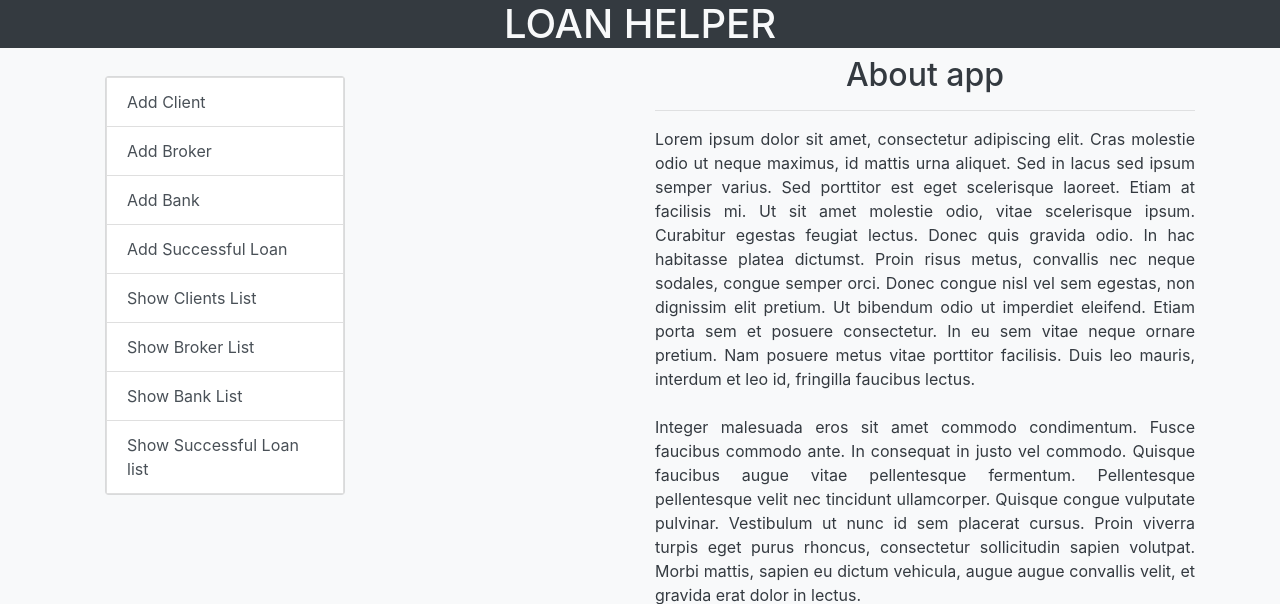
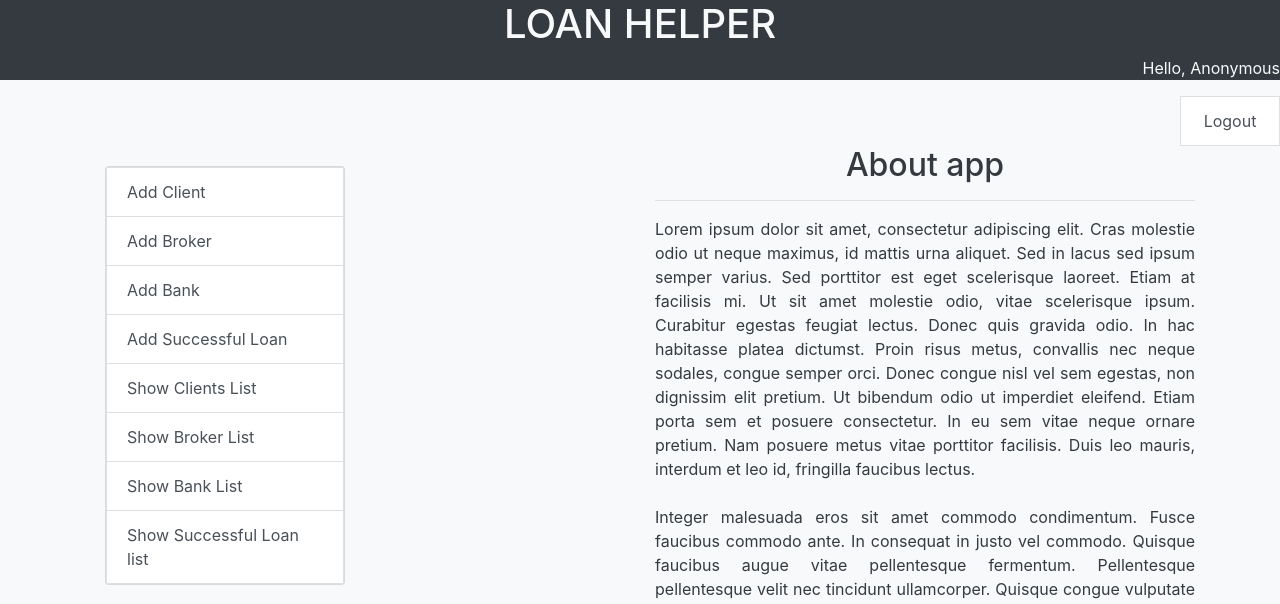
Before and after one commit to emillech/Loan-helper, a Django app: page / in a window 1280 px wide. Shown: the top 604 px of the page. Run offline with Django 3.2, Linux system fonts and the light colour scheme.

Commit message:
login view added

```diff
--- a/loan_helper/forms.py
+++ b/loan_helper/forms.py
@@ -32,3 +32,8 @@ class UpdateClientForm(forms.ModelForm):
             'broker',
             'current_status'
         ]
+
+
+class LoginForm(forms.Form):
+    login = forms.CharField(max_length=100)
+    password = forms.CharField(max_length=100, widget=forms.PasswordInput)
--- a/loan_helper/templates/index.html
+++ b/loan_helper/templates/index.html
@@ -7,8 +7,16 @@
           integrity="sha384-TX8t27EcRE3e/ihU7zmQxVncDAy5uIKz4rEkgIXeMed4M0jlfIDPvg6uqKI2xXr2" crossorigin="anonymous">
 </head>
 <body class="bg-light">
-
-    <h1 class="text-md-center bg-dark text-light" >LOAN HELPER</h1>
+    <div class="text-md-center bg-dark text-light">
+    <h1 style="display: flex; justify-content: center">LOAN HELPER</h1>
+    <p style="display: flex; justify-content: right">Hello, {{ user }}</p>
+    </div>
+    <div style="display: flex; justify-content: right">
+    <a href="/logout/" class="list-group-item list-group-item-action"
+       style="display: inline-block; text-align: center; width: 100px">
+        Logout
+    </a>
+    </div>
     <div class="container">
         <div class="row">
             <div class="col-sm">
--- a/loan_helper/views.py
+++ b/loan_helper/views.py
@@ -1,3 +1,5 @@
+from django.contrib.auth import authenticate, login, logout
+from django.contrib.auth.models import User
 from django.http import HttpResponseRedirect
 from django.shortcuts import render, redirect
 from django.views import View
@@ -6,20 +8,54 @@ from django.views.generic import ListView, FormView
 from django.urls import reverse_lazy
 from loan_helper.models import Client, Broker, Comment, Occupation, ClientOccupation, Bank, SuccessfulLoan, \
     CURRENT_STATUS, OCCUPATION
-from loan_helper.forms import AddClientForm, UpdateClientForm
+from loan_helper.forms import AddClientForm, UpdateClientForm, LoginForm
 from django.db.models import Q
+from django.contrib.auth.mixins import LoginRequiredMixin
+
+
+class LoginView(FormView):
+    form_class = LoginForm
+    template_name = "login.html"
+    success_url = "/"
+
+    def form_valid(self, form):
+        username = form.cleaned_data["login"]
+        password = form.cleaned_data["password"]
+        user = authenticate(self.request, username=username, password=password)
+        if user:
+            login(self.request, user)
+            return super().form_valid(form)
+        # Wykona nie na formularzu add_error(None, String) powoduje, że zostanie dodany błąd
+        # nie związany z żadnym polem formularza, przydatne w przypadku, błąd jest związany
+        # wieloma polami. Podanie add_error z pierwszym parametrem stringowym powoduje, że dany
+        # błąd zostanie dodany do kola o takiej nazwie.
+        form.add_error(None, "Zły login lub hasło")
+        return super().form_invalid(form)
+
+
+class LogoutView(View):
+    def get(self, request):
+        logout(request)
+        return redirect("/")
 
 
 class IndexView(View):
 
     def get(self, request):
-        return render(request, "index.html")
+        user = request.user
+        if user.is_authenticated:
+            user = User.objects.get(username='root')
+        else:
+            user = 'Anonymous'
+
+        return render(request, "index.html", {'user': user})
 
 
-class ClientCreate(CreateView):
+class ClientCreate(LoginRequiredMixin, CreateView):
     model = Client
     success_url = '/all_clients/'
     form_class = AddClientForm
+    login_url = '/login/'
 
 
 class BrokerCreate(CreateView):
--- a/project/urls.py
+++ b/project/urls.py
@@ -17,10 +17,12 @@ from django.contrib import admin
 from django.urls import path
 from loan_helper.views import IndexView, ClientCreate, BrokerCreate, ClientDetailsView, ClientListView, ClientUpdate, \
     BankCreate, SuccessfulLoanCreate, BrokerListView, BankListView, SuccessfulLoanListView, ClientOccupationCreate, \
-    BrokerDetailsView, BrokerUpdate, LoanUpdate
+    BrokerDetailsView, BrokerUpdate, LoanUpdate, LoginView, LogoutView
 
 urlpatterns = [
     path('admin/', admin.site.urls),
+    path('login/', LoginView.as_view()),
+    path('logout/', LogoutView.as_view()),
     path('', IndexView.as_view()),
     path('add_client/', ClientCreate.as_view()),
     path('add_broker/', BrokerCreate.as_view()),
```
Also changed, not shown: loan_helper/templates/login.html (added, +14 -0 lines), 1 other file.
